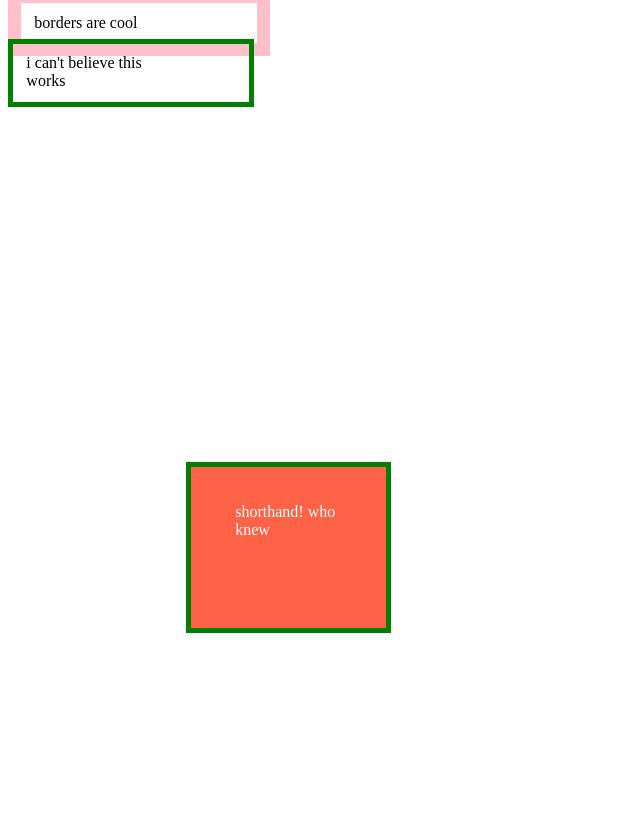
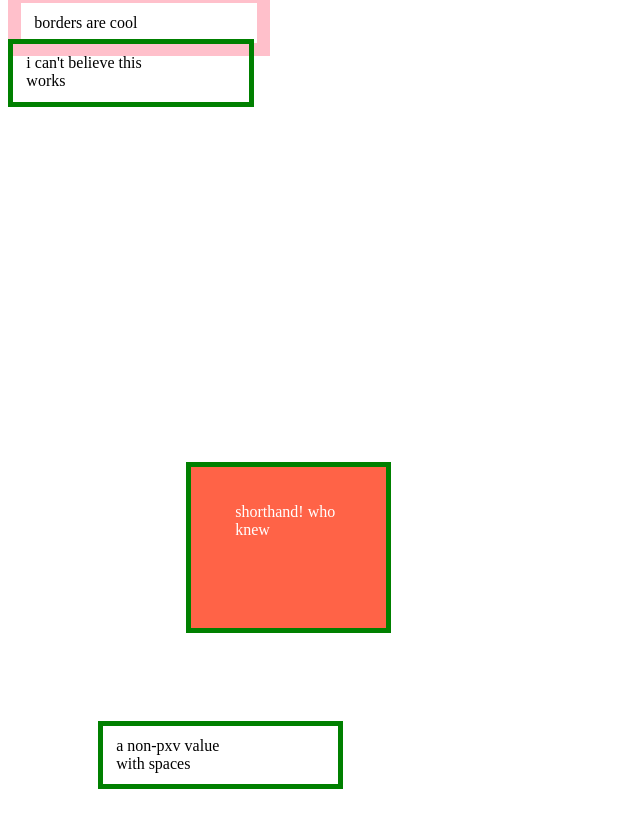
Before and after one commit to kni-labs/postcss-pxv, a website: page test.html in a window 1280 px wide. Shown: the whole page, without its empty margins (0-640 px from the left). Before the commit the page ends 800 px from the top, so only its background shows below. Drawn offline with Linux system fonts and the light colour scheme.

Commit message:
test for super weird use cases

```diff
--- a/input.css
+++ b/input.css
@@ -39,3 +39,7 @@
   div.bordertest {
     border: 15pxv solid pink;
   }
+
+  div.weird-stuff {
+    margin: 20pxv calc(20pxv + calc(10pxv + 5%)) 50pxv;
+  }
--- a/output.css
+++ b/output.css
@@ -39,3 +39,7 @@
   div.bordertest {
     border: clamp(1px, calc(15vw * (100 / var(--siteBasis))), calc(15px * var(--siteMax) / var(--siteBasis))) solid pink;
   }
+
+  div.weird-stuff {
+    margin: clamp(1px, calc(20vw * (100 / var(--siteBasis))), calc(20px * var(--siteMax) / var(--siteBasis))) calc(clamp(1px, calc(20vw * (100 / var(--siteBasis))), calc(20px * var(--siteMax) / var(--siteBasis))) + calc(clamp(1px, calc(10vw * (100 / var(--siteBasis))), calc(10px * var(--siteMax) / var(--siteBasis))) + 5%)) clamp(1px, calc(50vw * (100 / var(--siteBasis))), calc(50px * var(--siteMax) / var(--siteBasis)));
+  }
--- a/test.html
+++ b/test.html
@@ -7,6 +7,7 @@
   <div class="bordertest">borders are cool</div>
   <div>i can't believe this works</div>
   <div class="shorthand">shorthand! who knew</div>
+  <div class="weird-stuff">a non-pxv value with spaces</div>
 
 </body>
 </html>
```
Also changed, not shown: index.js (+1 -10 lines).
